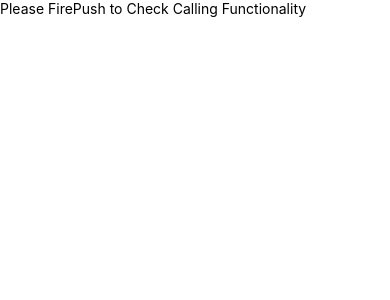
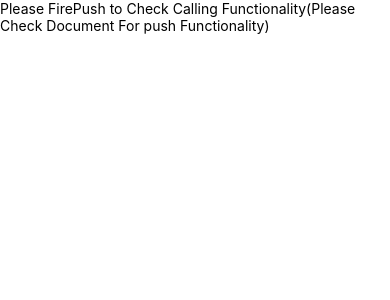
Before and after one commit to vaibsshukla/super-fiesta, a React Native app: screen / in a window 390 px wide. Shown: the top 300 px of the page. Built offline with nearby package versions, Linux system fonts and the light colour scheme.

Commit message:
Text Added

```diff
--- a/App.js
+++ b/App.js
@@ -35,7 +35,7 @@ export default class App extends Component {
   render() {
     return (
       <View>
-        <Text>Please FirePush to Check Calling Functionality</Text>
+        <Text>Please FirePush to Check Calling Functionality(Please Check Document For push Functionality)</Text>
       </View>
     )
   }
```
